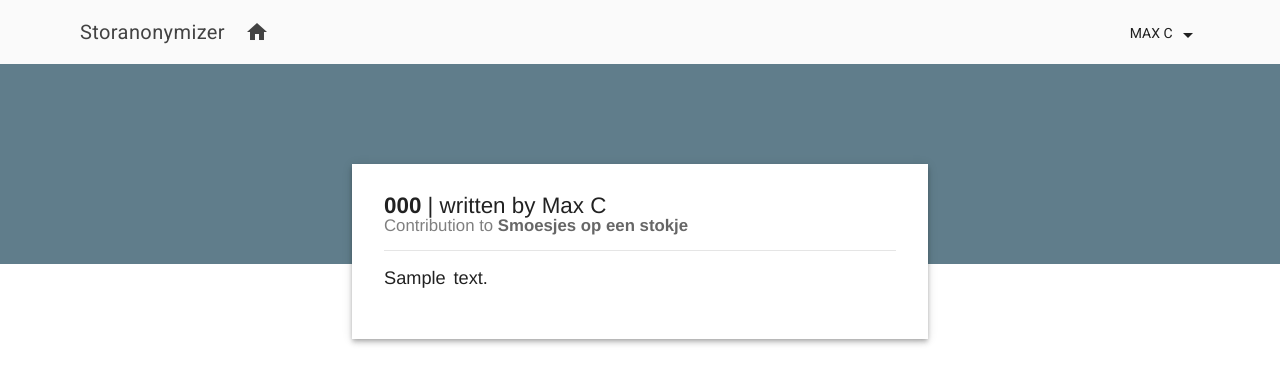
After one commit to Vogeltak/storanonymizer, a Flask app: page /contribution/000 in a window 1280 px wide. The commit adds this page. Shown: the top 384 px of the page. Run offline with Flask 2, Linux system fonts and the light colour scheme; a user stored in the database is signed in; data comes from the database, SQL or seed files in the repository; both versions use the stored data as it was before the commit; tables that the repository leaves empty hold one stand-in row (values such as "Sample post"); some libraries are stand-ins or nearby versions.

Commit message:
Add contribution functionality

```diff
--- a/storanonymizer/__init__.py
+++ b/storanonymizer/__init__.py
@@ -26,4 +26,4 @@ lm.login_view = "login"
 # Create Bcrypt instance
 bcrypt = Bcrypt(app)
 
-from storanonymizer import views, models, auth
+from storanonymizer import views, models, auth, utils
--- a/storanonymizer/static/styles.css
+++ b/storanonymizer/static/styles.css
@@ -138,6 +134,62 @@
 	justify-content: center;
 }
 
+.storanonymizer__contribution-form {
+	-webkit-justify-content: center;
+	justify-content: center;
+}
+
+.storanonymizer__contribution-form textarea {
+	height: calc(100vh - 145px);
+	overflow: visible;
+	resize: none;
+	line-height: 1.8rem;
+	word-spacing: 0.15rem;
+}
+
+.mdl-textfield__input.mobile {
+	display: none !important;
+}
+
+.storanonymizer__contribution-wrapper {
+	-webkit-display: flex;
+	display: flex;
+	-webkit-justify-content: center;
+	justify-content: center;
+}
+
+.storanonymizer__contribution {
+	padding: 32px;
+	width: 40vw;
+	max-width: 100%;
+	margin-top: -100px;
+	margin-bottom: 16px;
+}
+
+.storanonymizer__contribution__title {
+	font-size: 1.6rem;
+}
+
+.storanonymizer__contribution__sub-title a {
+	color: rgba(0,0,0,0.6);
+	text-decoration: none;
+}
+
+.storanonymizer__contribution__sub-title a:hover {
+	color: rgba(0,0,0,0.4);
+}
+
+.storanonymizer__contribution__sub-title {
+	font-size: 1.2rem;
+	color: rgba(0,0,0,0.5);
+}
+
+.storanonymizer__contribution__text p {
+	word-spacing: 0.2rem;
+	line-height: 1.8rem;
+	font-size: 1.3rem;
+}
+
 .mdl-mini-footer {
 	-webkit-justify-content: center;
 	-ms-flex-pack: center;
@@ -163,8 +215,15 @@
 	text-align: center;
 }
 
+.storanonymizer__colored-background-bar {
+	width: 100vw;
+	height: 200px;
+	z-index: -1;
+}
+
 .strike { text-decoration: line-through; }
 .bold { font-weight: bold; }
+.italic { font-style: italic; }
 
 ::selection {
 	background: rgba(0,0,0,0.2);
--- a/storanonymizer/templates/base.html
+++ b/storanonymizer/templates/base.html
@@ -39,7 +39,7 @@
 
 							<ul class="mdl-menu mdl-menu--bottom-left mdl-js-menu" for="storanonymizer_user-option-menu">
 								<a class="mdl-menu__item" href="{{ url_for('my_stories') }}">My Stories</a>
-								<a class="mdl-menu__item" href="#">My Contributions</a>
+								<a class="mdl-menu__item" href="{{ url_for('my_contributions') }}">My Contributions</a>
 								<a class="mdl-menu__item mdl-color-text--red" href="{{ url_for('logout') }}">Logout</a>
 							</ul>
 						</span>
@@ -53,30 +53,28 @@
 
 			<!-- Mobile menu -->
 			<div class="mdl-layout__drawer mdl-layout--small-screen-only">
-				<span class="mdl-layout-title">
-				{% if current_user.is_authenticated %}
-					<button id="storanonymizer_user-option-menu--mobile" class="mdl-button mdl-js-button">
-						{{ current_user.name }} <i class="material-icons">arrow_drop_down</i>
-					</button>
+			{% if current_user.is_authenticated %}
+				<span class="mdl-layout-title">{{ current_user.name }}</span>
 
-					<ul class="mdl-menu mdl-menu--bottom-left mdl-js-menu" for="storanonymizer_user-option-menu--mobile">
-						<a class="mdl-menu__item" href="{{ url_for('my_stories') }}">My Stories</a>
-						<a class="mdl-menu__item" href="#">My Contributions</a>
-						<a class="mdl-menu__item mdl-color-text--red" href="{{ url_for('logout') }}">Logout</a>
-					</ul>
-				{% else %}
-					<a class="mdl-button mdl-js-button" href="{{ url_for('register') }}">Register</a>
-					<a class="mdl-button mdl-js-button mdl-button--raised mdl-button--accent" href="{{ url_for('login') }}">Login</a>
-				{% endif %}
-				</span>
+				<nav class="mdl-navigation">
+					<a class="mdl-navigation__link" href="{{ url_for('index') }}"><i class="material-icons">home</i> Home</a>
+					<a class="mdl-navigation__link" href="{{ url_for('my_stories') }}">My Stories</a>
+					<a class="mdl-navigation__link" href="{{ url_for('my_contributions') }}">My Contributions</a>
+					<a class="mdl-navigation__link mdl-color-text--red" href="{{ url_for('logout') }}">Logout</a>
+				</nav>
+			{% else %}
+				<a class="mdl-button mdl-js-button" href="{{ url_for('register') }}">Register</a>
+				<a class="mdl-button mdl-js-button mdl-button--raised mdl-button--accent" href="{{ url_for('login') }}">Login</a>
+			{% endif %}
 			</div>
 
 			<main class="mdl-layout__content">
 				<div class="page-content">{% block content %}{% endblock %}</div>
+				{% block footer %}{% endblock %}
 
-				<footer class="mdl-mini-footer">
+				<!--footer class="mdl-mini-footer">
 						<div class="storanonymizer__credits">Made with <span class="strike">love</span> <i>a keyboard</i> by <a target="_blank" href="http://maxcrone.org">Max Crone</a></div>
-				</footer>
+				</footer-->
 			</main>
 		</div>
 
--- /dev/null
+++ b/storanonymizer/templates/contribution.html
@@ -0,0 +1,20 @@
+{% extends "base.html" %}
+
+{% block content %}
+{% if contribution.story.public_contributions or contribution.author.id == current_user.id %}
+<div class="storanonymizer__colored-background-bar mdl-color--primary"></div>
+
+<div class="storanonymizer__contribution-wrapper">
+	<div class="storanonymizer__contribution mdl-color--white mdl-shadow--4dp">
+		<div class="storanonymizer__contribution__title"><span class="bold">{{ contribution.code }}</span>{% if contribution.story.public_authors or contribution.author.id == current_user.id %} | written by {{ contribution.author.name }}{% endif %}</div>
+		<div class="storanonymizer__contribution__sub-title">Contribution to <a href="{{ url_for('story', story_code=contribution.story.code) }}"><span class="bold">{{ contribution.story.name }}</span></a></div>
+		<hr>
+		<div class="storanonymizer__contribution__text">
+			<p>{{ contribution.text | safe }}</p>
+		</div>
+	</div>
+</div>
+{% else %}
+You're not supposed to look here
+{% endif %}
+{% endblock %}
--- a/storanonymizer/templates/newstory.html
+++ b/storanonymizer/templates/newstory.html
@@ -7,7 +7,7 @@
 		New Story
 	</h4>
 	<div class="mdl-cell mdl-cell--4-col mdl-cell--6-col-tablet">
-		A story is the contest where all participants submit their contributions. We shuffle all those contributions and publish them anonymized, so everyone involved will be able to vote judging only based on the written contributions, not on their authors.
+		A story is the contest where all participants submit their contribution. We shuffle all those contributions and publish them anonymized, so everyone involved will be able to vote judging only based on the written contributions, not on their authors.
  	</div>
 </div>
 
--- /dev/null
+++ b/storanonymizer/utils.py
@@ -0,0 +1,4 @@
+import random
+
+def gen_hex(length):
+	return "".join([random.choice("0123456789ABCDEF") for i in range(length)])
--- a/storanonymizer/views.py
+++ b/storanonymizer/views.py
@@ -1,6 +1,7 @@
-from storanonymizer import app, models, auth, db, lm
+from storanonymizer import app, models, auth, utils, db, lm
 from flask import render_template, request, url_for, redirect, flash
 from flask_login import login_required, logout_user, current_user
+from random import shuffle
 
 @app.route("/")
 def index():
@@ -72,13 +73,19 @@ def new_story():
 			flash("Not all fields were filled in")
 			return redirect(url_for("new_story"))
 		else:
-			story = models.Story(name)
-			story.user_id = current_user.id
+			code = ""
+
+			while True:
+				code = utils.gen_hex(8)
+				if models.Story.query.filter_by(code=code).first() is None:
+					break
+
+			story = models.Story(name, code, current_user.id)
 
 			db.session.add(story)
 			db.session.commit()
 
-			return redirect("/story/{}".format(story.id))
+			return redirect(url_for("story", story_code=story.code))
 
 	return render_template("newstory.html")
 
@@ -89,27 +96,29 @@ def my_stories():
 
 	return render_template("mystories.html", stories=stories)
 
-@app.route("/story/<story_id>")
-def story(story_id):
-	story = models.Story.query.get(story_id)
+@app.route("/story/<story_code>")
+def story(story_code):
+	story = models.Story.query.filter_by(code=story_code).first()
+	contributions = story.contributions
+	shuffle(contributions)
 
-	return render_template("story.html", story=story)
+	return render_template("story.html", story=story, contributions=contributions)
 
-@app.route("/story/<story_id>/settings")
+@app.route("/story/<story_code>/settings")
 @login_required
-def story_settings(story_id):
-	story = models.Story.query.get(story_id)
+def story_settings(story_code):
+	story = models.Story.query.filter_by(code=story_code).first()
 
 	if current_user.id is not story.user.id:
 		flash("You're not authorized to access the settings page!")
-		return render_template("story.html", story=story)
+		return redirect("/story/{}".format(story_code))
 
 	return render_template("storysettings.html", story=story)
 
-@app.route("/story/<story_id>/toggle/publicauthors")
+@app.route("/story/<story_code>/toggle/publicauthors")
 @login_required
-def toggle_public_authors(story_id):
-	story = models.Story.query.get(story_id)
+def toggle_public_authors(story_code):
+	story = models.Story.query.filter_by(code=story_code).first()
 
 	if current_user.id == story.user.id:
 		if story.public_authors:
@@ -120,14 +129,14 @@ def toggle_public_authors(story_id):
 		db.session.add(story)
 		db.session.commit()
 
-		return redirect("/story/{}/settings".format(story_id))
+		return redirect("/story/{}/settings".format(story_code))
 
-	return redirect("/story/{}".format(story_id))
+	return redirect("/story/{}".format(story_code))
 
-@app.route("/story/<story_id>/toggle/publiccontributions")
+@app.route("/story/<story_code>/toggle/publiccontributions")
 @login_required
-def toggle_public_contributions(story_id):
-	story = models.Story.query.get(story_id)
+def toggle_public_contributions(story_code):
+	story = models.Story.query.filter_by(code=story_code).first()
 
 	if current_user.id == story.user.id:
 		if story.public_contributions:
@@ -138,6 +147,70 @@ def toggle_public_contributions(story_id):
 		db.session.add(story)
 		db.session.commit()
 
-		return redirect("/story/{}/settings".format(story_id))
+		return redirect("/story/{}/settings".format(story_code))
 
-	return redirect("/story/{}".format(story_id))
+	return redirect("/story/{}".format(story_code))
+
+@app.route("/story/<story_code>/delete")
+@login_required
+def delete_story(story_code):
+	story = models.Story.query.filter_by(code=story_code).first()
+
+	if current_user.id == story.user.id:
+		for c in story.contributions:
+			db.session.delete(c)
+
+		db.session.delete(story)
+		db.session.commit()
+	else:
+		return redirect(url_for("story", story_code=story.code))
+
+	return redirect(url_for("index"))
+
+@app.route("/story/<story_code>/new/contribution", methods=["GET", "POST"])
+@login_required
+def new_contribution(story_code):
+	story = models.Story.query.filter_by(code=story_code).first()
+
+	if request.method == "POST":
+		text = request.form["text"].replace("\r\n", "<br>")
+		code = ""
+
+		while True:
+			code = utils.gen_hex(8)
+			if models.Contribution.query.filter_by(code=code).first() is None:
+				break
+
+		contribution = models.Contribution(text, code, current_user.id, story.id)
+
+		db.session.add(contribution)
+		db.session.commit()
+
+		return redirect(url_for("contribution", contribution_code=contribution.code))
+
+	return render_template("newcontribution.html", story=story)
+
+@app.route("/my/contributions")
+@login_required
+def my_contributions():
+	contributions = current_user.contributions
+
+	return render_template("mycontributions.html", contributions=contributions)
+
+@app.route("/contribution/<contribution_code>")
+def contribution(contribution_code):
+	contribution = models.Contribution.query.filter_by(code=contribution_code).first()
+
+	return render_template("contribution.html", contribution=contribution)
+
+@app.route("/contribution/<contribution_code>/delete")
+def delete_contribution(contribution_code):
+	contribution = models.Contribution.query.filter_by(code=contribution_code).first()
+
+	if current_user.id == contribution.author.id:
+		db.session.delete(contribution)
+		db.session.commit()
+
+		return redirect(url_for("index"))
+
+	return redirect(url_for("contribution", contribution_code=contribution.code))
```
Also changed, not shown: other parts of storanonymizer/static/styles.css (+36 -7 lines), storanonymizer/models.py (+9 -4 lines), storanonymizer/templates/home.html (+10 -2 lines), storanonymizer/templates/mycontributions.html (added, +22 -0 lines), storanonymizer/templates/mystories.html (+6 -3 lines), storanonymizer/templates/newcontribution.html (added, +15 -0 lines), storanonymizer/templates/story.html (+27 -2 lines), storanonymizer/templates/storysettings.html (+5 -2 lines), db/data.db (deleted).
